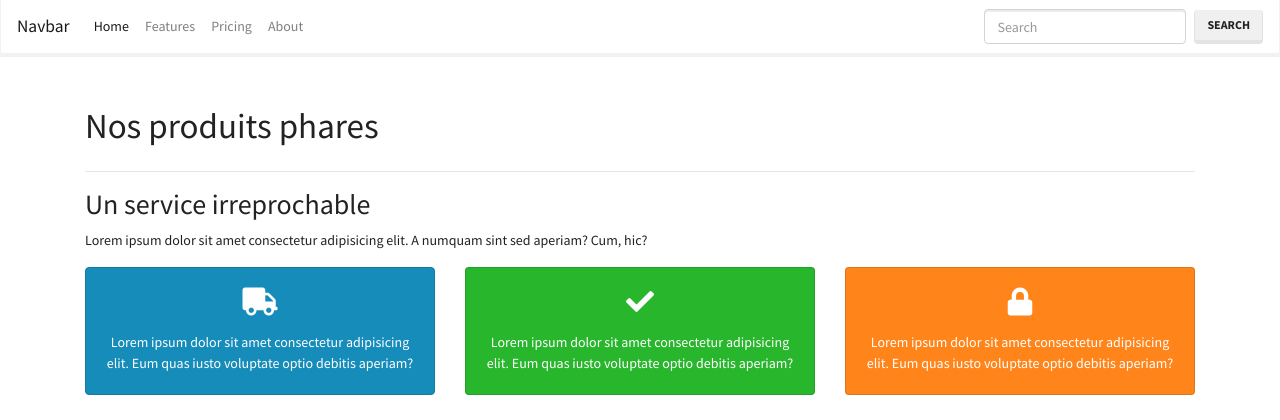
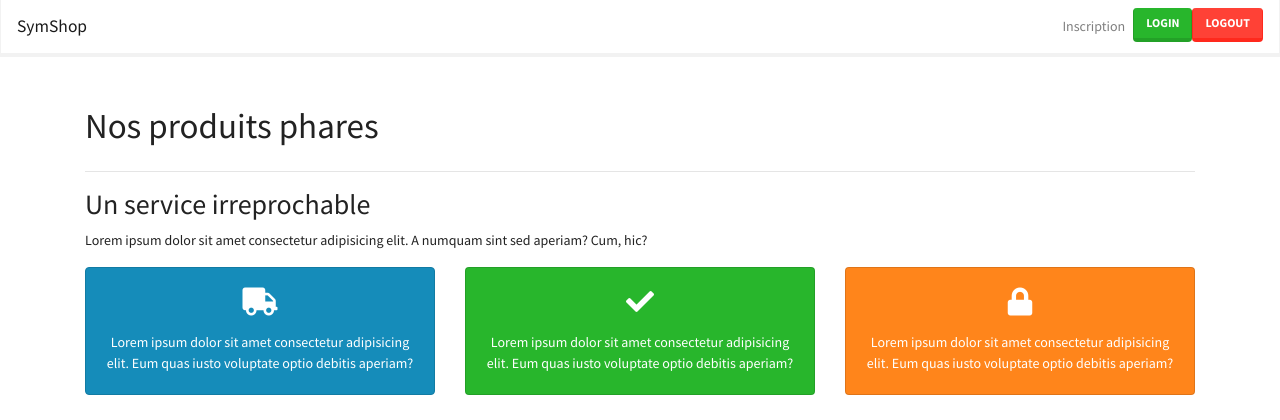
Before and after one commit to liorchamla/ultimate-symfony, a Symfony app: template templates/home.html.twig in a window 1280 px wide. Shown: the top 420 px of the page. Run offline with Twig, Linux system fonts and the light colour scheme; the template is opened without the code that fills it, so the values that code supplies are empty; some libraries are stand-ins or nearby versions.

Commit message:
Travail sur la barre de navigation

```diff
--- a/src/Entity/Category.php
+++ b/src/Entity/Category.php
@@ -5,6 +5,7 @@ namespace App\Entity;
 use Doctrine\Common\Collections\ArrayCollection;
 use Doctrine\Common\Collections\Collection;
 use Doctrine\ORM\Mapping as ORM;
+use Symfony\Component\Validator\Constraints as Assert;
 
 /**
  * @ORM\Entity(repositoryClass="App\Repository\CategoryRepository")
@@ -20,6 +21,8 @@ class Category
 
     /**
      * @ORM\Column(type="string", length=255)
+     * @Assert\NotBlank(message="Le nom de la catégorie est obligatoire")
+     * @Assert\Length(min=3, minMessage="Le nom de la catégorie doit faire au moins 3 caractères")
      */
     private $name;
 
--- /dev/null
+++ b/templates/category/_menu.html.twig
@@ -0,0 +1,5 @@
+{% for c in categories %}
+<li class="nav-item">
+    <a class="nav-link" href="#">{{ c.name }}</a>
+</li>
+{% endfor %}
--- a/templates/shared/_navbar.html.twig
+++ b/templates/shared/_navbar.html.twig
@@ -1,29 +1,21 @@
 <nav class="navbar navbar-expand-lg navbar-light bg-light">
-	<a class="navbar-brand" href="#">Navbar</a>
+	<a class="navbar-brand" href="/">SymShop</a>
 	<button class="navbar-toggler" type="button" data-toggle="collapse" data-target="#navbarColor03" aria-controls="navbarColor03" aria-expanded="false" aria-label="Toggle navigation">
 		<span class="navbar-toggler-icon"></span>
 	</button>
 
 	<div class="collapse navbar-collapse" id="navbarColor03">
 		<ul class="navbar-nav mr-auto">
-			<li class="nav-item active">
-				<a class="nav-link" href="#">Home
-					<span class="sr-only">(current)</span>
-				</a>
+			{% for c in categoryRepository.findAll() %}
+			<li class="nav-item">
+				<a class="nav-link" href="#">{{ c.name }}</a>
 			</li>
-			<li class="nav-item">
-				<a class="nav-link" href="#">Features</a>
-			</li>
-			<li class="nav-item">
-				<a class="nav-link" href="#">Pricing</a>
-			</li>
-			<li class="nav-item">
-				<a class="nav-link" href="#">About</a>
-			</li>
+			{% endfor %}
 		</ul>
-		<form class="form-inline my-2 my-lg-0">
-			<input class="form-control mr-sm-2" type="text" placeholder="Search">
-			<button class="btn btn-secondary my-2 my-sm-0" type="submit">Search</button>
-		</form>
+		<ul class="navbar-nav">
+			<li class="nav-item"><a href="#" class="nav-link">Inscription</a></li>
+			<li class="nav-item"><a href="#" class="btn btn-success">Login</a></li>
+			<li class="nav-item"><a href="#" class="btn btn-danger">Logout</a></li>
+		</ul>
 	</div>
 </nav>
```
Also changed, not shown: src/Controller/CategoryController.php (+20 -2 lines), 1 other file.
